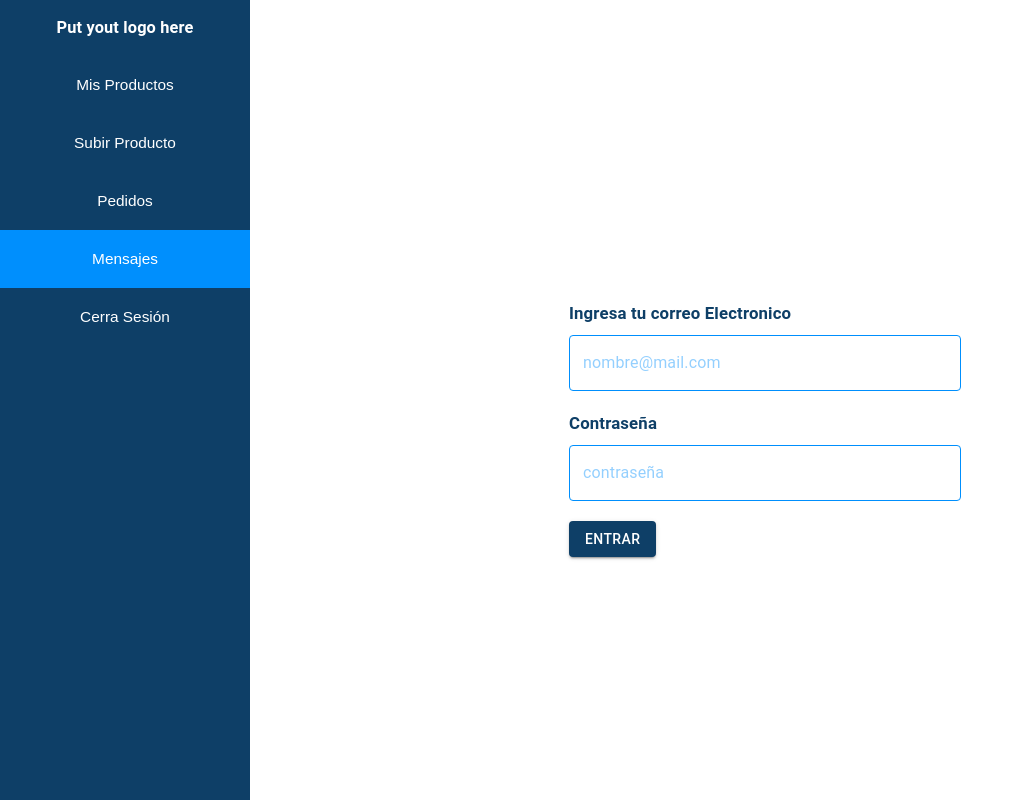
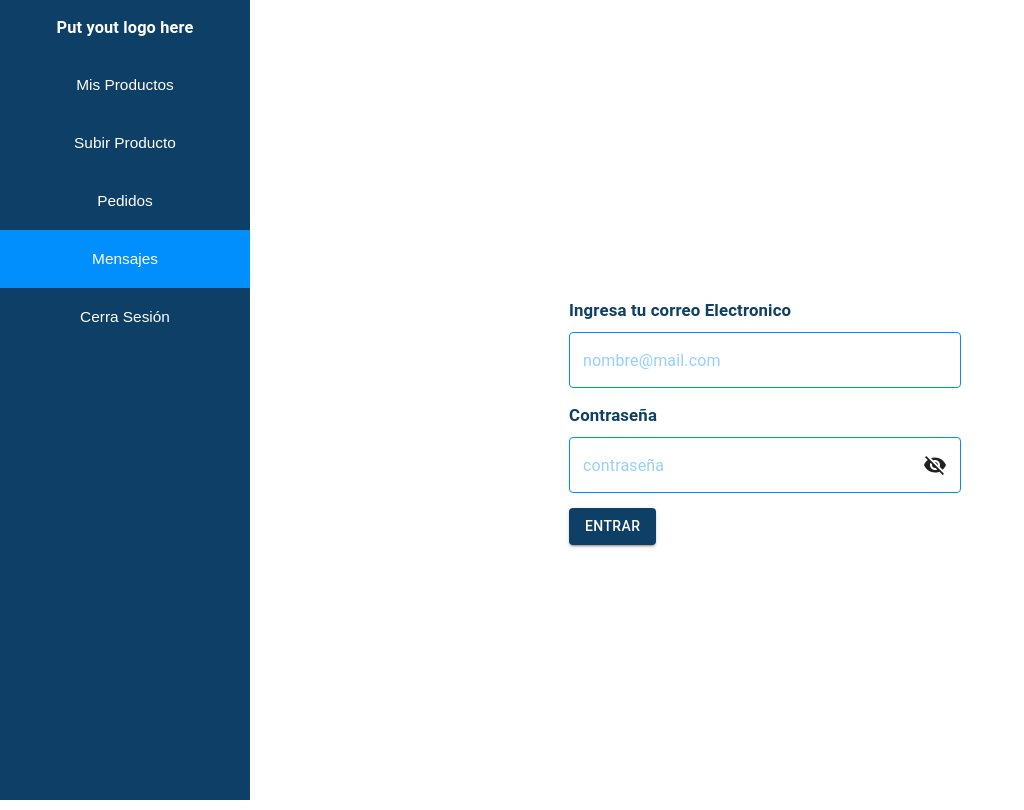
Before and after one commit to romedina/ecommerceCMS, a React (Create React App) app: page /messages in a window 1280 px wide. Shown: the whole page, without its empty margins (0-1024 px from the left). Built offline with nearby package versions, Linux system fonts and the light colour scheme; what react-swipeable-views-utils would draw is missing.

Commit message:
show password function added

```diff
--- a/src/admin/components/input.jsx
+++ b/src/admin/components/input.jsx
@@ -19,6 +19,7 @@ const CreateInput = (props) => {
 
   if (props.type === 'text') return (
     <TextFiledStyled
+      autocomplete="off"
       placeholder={props.placeholder || null}
       className={props.className}
       onChange={onChange}
@@ -35,6 +36,7 @@ const CreateInput = (props) => {
 
   if (props.type === 'password') return (
     <TextFiledStyled
+      autocomplete="off"
       placeholder={props.placeholder || null }
       className={props.className}
       onChange={onChange}
@@ -51,6 +53,7 @@ const CreateInput = (props) => {
 
   if (props.type === 'number') return (
     <TextFiledStyled
+      autocomplete="off"
       placeholder={props.placeholder || null }
       className={props.className}
       onChange={onChange}
@@ -85,7 +88,7 @@ const CreateInput = (props) => {
   return null
 }
 
-const TextFiledStyled = styled(TextField)`
+export const TextFiledStyled = styled(TextField)`
   .MuiOutlinedInput-notchedOutline {
     border: 1px solid;
     ${props => !props.error ? 'border-color: var(--main-blue)!important' : ''}
--- a/src/admin/pages/login/index.jsx
+++ b/src/admin/pages/login/index.jsx
@@ -1,24 +1,25 @@
 import React, { useState } from 'react'
 import styled from 'styled-components'
 import LayoutAdmin from '../../components/layout_admin'
-import CreateInput from '../../components/input'
-import { Button, CircularProgress, Fade } from '@material-ui/core'
+import { Button, CircularProgress, Fade, OutlinedInput } from '@material-ui/core'
 import { Alert } from '@material-ui/lab'
 import { useDispatch, useSelector } from 'react-redux'
 import { start } from '../../../flux/session'
+import { Visibility, VisibilityOff } from '@material-ui/icons'
 
 const Login = () => {
   const [email, setEmail] = useState('')
   const [password, setPassword] = useState('')
+  const [showPasword, setShowPasword] = useState(false)
   const { loading, error } = useSelector(state => state.session)
   const dispatch = useDispatch()
 
-  const handleEmailChange = ({ value }) => {
-    setEmail(value)
+  const handleEmailChange = (event) => {
+    setEmail(event.target.value)
   }
 
-  const handlePasswordChange = ({ value }) => {
-    setPassword(value)
+  const handlePasswordChange = (event) => {
+    setPassword(event.target.value)
   }
 
   const handleClick = () => {
@@ -38,7 +39,7 @@ const Login = () => {
             </Fade>
             <InputGroup>
               <Label>Ingresa tu correo Electronico</Label>
-              <CreateInputStyled
+              <OutlinedInputStyled
                 placeholder='nombre@mail.com'
                 type='text'
                 fullWidth
@@ -48,12 +49,13 @@ const Login = () => {
             </InputGroup>
             <InputGroup>
               <Label>Contraseña</Label>
-              <CreateInputStyled
+              <OutlinedInputStyled
                 placeholder='contraseña'
-                type='password'
+                type={showPasword ? 'text' : 'password'}
                 fullWidth
                 value={password}
                 onChange={handlePasswordChange}
+                endAdornment={showPasword ? <Visibility onClick={e => setShowPasword(false)} /> : <VisibilityOff onClick={e => setShowPasword(true)} />}
               />
             </InputGroup>
             <InputGroup>
@@ -72,25 +74,29 @@ const Content = styled('div')`
   justify-content: center;
   align-items: center;
 `
-
-const CreateInputStyled = styled(CreateInput)`
-  margin-bottom: 20px;
-`
 const InputGroup = styled('div')`
-
+  margin-bottom: 15px;
 `
 const Label = styled('div')`
   color: var(--main-blue-dark);
   font-weight: bold;
   margin-bottom: 10px;
 `
-
-// const Title = styled('h4')`
-//   color: var(--main-blue-dark);
-//   padding: 0px;
-//   margin: 0px;
-// `
-
+const OutlinedInputStyled = styled(OutlinedInput)`
+  .MuiOutlinedInput-notchedOutline {
+    border: 1px solid;
+    ${props => !props.error ? 'border-color: var(--main-blue)!important' : ''}
+  }
+  .MuiInputBase-root {
+    border-color: var(--main-blue)!important
+  }
+  .MuiOutlinedInput-root:hover{
+    border-color: var(--main-blue)!important
+  }
+  .MuiOutlinedInput-input{
+    color: var(--main-blue)
+  }
+`
 const Box = styled('div')`
   width: 40%;
   font-size: 1.2em;
```
